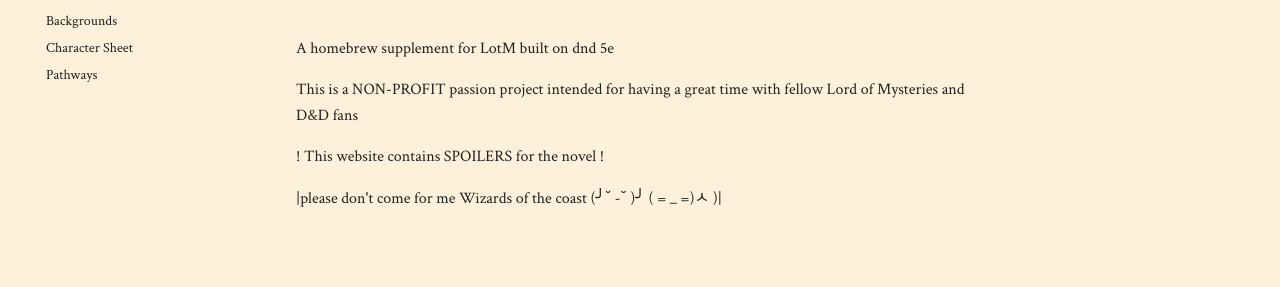
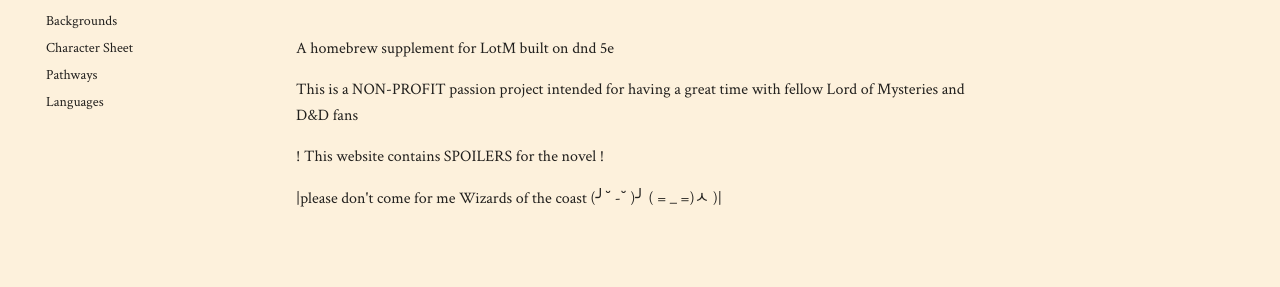
Before and after one commit to TwilightHermit/lotm-wiki, an MkDocs documentation site: the page built from docs/index.md, in a window 1280 px wide. Shown: the part 144-431 px from the top of the page. Built offline with MkDocs 1.6.1 and Material for MkDocs 9.7.7, drawn with Linux system fonts in a browser that asks for light colours.

Commit message:
Update mkdocs.yml

```diff
--- a/mkdocs.yml
+++ b/mkdocs.yml
@@ -12,6 +12,7 @@ nav:
   - Backgrounds: backgrounds.md
   - Character Sheet: character-sheet.md
   - Pathways: pathways.md
+  - Languages: languages.md
 markdown_extensions:
   - md_in_html
   - tables
```
